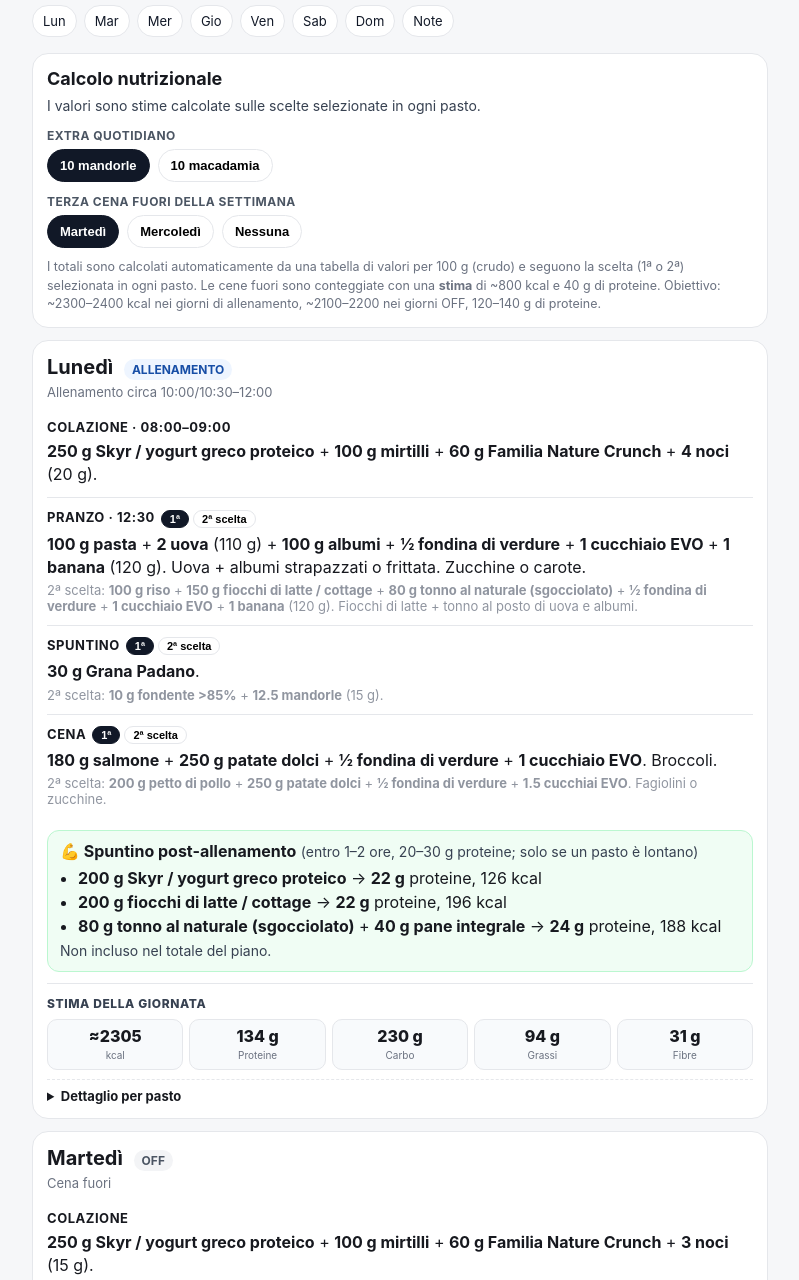
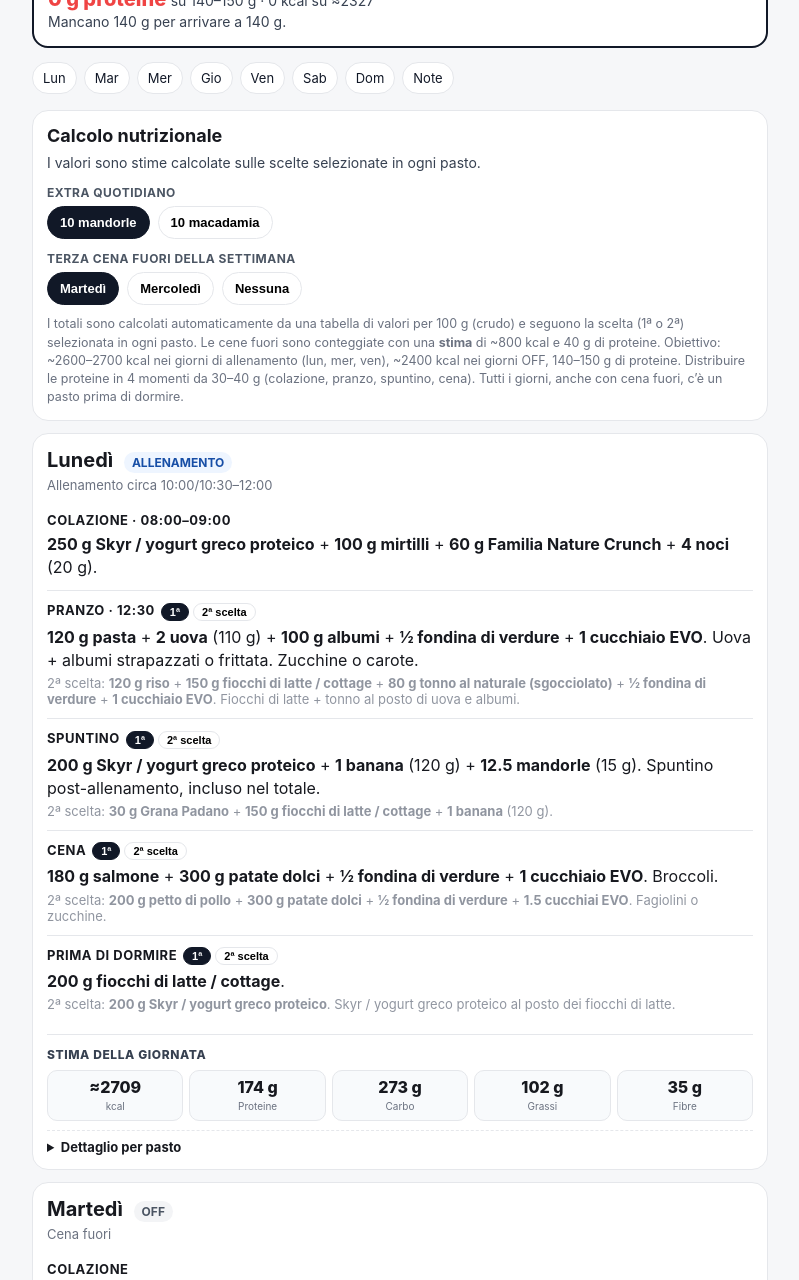
Before and after one commit to gbcp714-ctrl/alimentazione, a plain HTML site: page index.html in a window 1280 px wide. Shown: the part 729-2009 px from the top of the page, without its empty margins (240-1039 px from the left). Drawn offline with Linux system fonts and the light colour scheme.

Commit message:
Piano v6: +kcal, proteine 140–150 g, spuntino post-allenamento, pasto prima di dormire, cache SW v8

```diff
--- a/index.html
+++ b/index.html
@@ -129,7 +129,8 @@ h1{font-size:25px;margin:2px 0 4px}.sub{font-size:13px;color:var(--muted)}
   <div class="calc-note">
     I totali sono calcolati automaticamente da una tabella di valori per 100 g (crudo) e seguono la scelta (1ª o 2ª) selezionata in ogni pasto.
     Le cene fuori sono conteggiate con una <b>stima</b> di ~800 kcal e 40 g di proteine.
-    Obiettivo: ~2300–2400 kcal nei giorni di allenamento, ~2100–2200 nei giorni OFF, 120–140 g di proteine.
+    Obiettivo: ~2600–2700 kcal nei giorni di allenamento (lun, mer, ven), ~2400 kcal nei giorni OFF, 140–150 g di proteine.
+    Distribuire le proteine in 4 momenti da 30–40 g (colazione, pranzo, spuntino, cena). Tutti i giorni, anche con cena fuori, c’è un pasto prima di dormire.
   </div>
 </div>
 
@@ -142,9 +143,11 @@ h1{font-size:25px;margin:2px 0 4px}.sub{font-size:13px;color:var(--muted)}
 <section class="day" id="sab"><h2>Sabato <span class="badge"></span></h2><div class="meta"></div><div class="meals"></div><div class="nutrition-panel" id="nutrition-sab"></div></section>
 <section class="day" id="dom"><h2>Domenica <span class="badge"></span></h2><div class="meta"></div><div class="meals"></div><div class="nutrition-panel" id="nutrition-dom"></div></section>
 <section class="card" id="notePiano"><h2>Note pratiche</h2><div class="small">
-<p><b>Skyr/yogurt:</b> 250 g al giorno, naturale, con almeno 10 g di proteine per 100 g.</p>
+<p><b>Skyr/yogurt:</b> 250 g a colazione tutti i giorni, naturale, con almeno 10 g di proteine per 100 g. Altri 200 g nello spuntino dei giorni ON (oppure come alternativa prima di dormire o nello spuntino OFF).</p>
 <p><b>Pasta, riso, patate e patate dolci:</b> pesi a crudo. <b>Uova:</b> 1 uovo ≈ 55 g; <b>albumi:</b> in brick, 100 g ≈ 3 albumi.</p>
 <p><b>Proteine a pranzo:</b> almeno 30–35 g (uova + albumi, tonno, fiocchi di latte o ricotta).</p>
+<p><b>Spuntino dei giorni ON:</b> è lo spuntino post-allenamento ed è incluso nel totale.</p>
+<p><b>Prima di dormire:</b> 200 g di fiocchi di latte (oppure 200 g di skyr), tutti i giorni, anche nelle sere con cena fuori.</p>
 <p><b>Olio EVO:</b> 1 cucchiaio = 10 g. <b>Verdure:</b> ½ fondina ≈ 150 g a pranzo e a cena.</p>
 <p><b>Frutta secca extra:</b> ogni giorno 10 mandorle oppure 10 macadamia, in aggiunta al piano.</p>
 <p><b>Cena fuori:</b> venerdì, sabato e una sera tra martedì e mercoledì (selezionala nel cruscotto). Conteggiata come stima di ~800 kcal e 40 g di proteine: preferire carne o pesce + verdure.</p>
@@ -174,10 +177,10 @@ h1{font-size:25px;margin:2px 0 4px}.sub{font-size:13px;color:var(--muted)}
 </details>
 
 <section class="shop-category"><h2>🥛 Yogurt e latticini</h2>
-<div class="shop-item"><input id="yogurt" type="checkbox"><div><div class="shop-name">Skyr / yogurt greco naturale proteico</div><div class="shop-detail">250 g al giorno · marca e formato liberi</div></div><div class="nutri"><span class="p on"></span><span class="c"></span><span class="g"></span><span class="f"></span></div></div>
+<div class="shop-item"><input id="yogurt" type="checkbox"><div><div class="shop-name">Skyr / yogurt greco naturale proteico</div><div class="shop-detail">250 g a colazione tutti i giorni + 200 g nello spuntino dei giorni ON (lun, mer, ven). Circa 2,3 kg a settimana. Alternative: 150 g nello spuntino OFF o 200 g prima di dormire</div></div><div class="nutri"><span class="p on"></span><span class="c"></span><span class="g"></span><span class="f"></span></div></div>
 <div class="shop-item"><input id="ricotta" type="checkbox"><div><div class="shop-name">Ricotta</div><div class="shop-detail">150 g (2ª scelta pranzo)</div></div><div class="nutri"><span class="p on"></span><span class="c"></span><span class="g on"></span><span class="f"></span></div></div>
-<div class="shop-item"><input id="cottage" type="checkbox"><div><div class="shop-name">Cottage / fiocchi di latte</div><div class="shop-detail">150–200 g a pranzo</div></div><div class="nutri"><span class="p on"></span><span class="c"></span><span class="g"></span><span class="f"></span></div></div>
-<div class="shop-item"><input id="grana" type="checkbox"><div><div class="shop-name">Grana Padano</div><div class="shop-detail">30 g per spuntino</div></div><div class="nutri"><span class="p on"></span><span class="c"></span><span class="g on"></span><span class="f"></span></div></div>
+<div class="shop-item"><input id="cottage" type="checkbox"><div><div class="shop-name">Cottage / fiocchi di latte</div><div class="shop-detail">200 g ogni sera prima di dormire + 150 g nello spuntino dei giorni OFF. Anche a pranzo in alcune scelte. Circa 2 kg a settimana sulla scelta principale</div></div><div class="nutri"><span class="p on"></span><span class="c"></span><span class="g"></span><span class="f"></span></div></div>
+<div class="shop-item"><input id="grana" type="checkbox"><div><div class="shop-name">Grana Padano</div><div class="shop-detail">30 g nello spuntino dei giorni OFF (scelta principale) e nella 2ª scelta dei giorni ON</div></div><div class="nutri"><span class="p on"></span><span class="c"></span><span class="g on"></span><span class="f"></span></div></div>
 </section>
 
 <section class="shop-category"><h2>🥚 Uova</h2>
@@ -207,11 +210,11 @@ h1{font-size:25px;margin:2px 0 4px}.sub{font-size:13px;color:var(--muted)}
 <section class="shop-category"><h2>🌾 Cereali e carboidrati</h2>
 <div class="shop-item"><input id="nature" type="checkbox"><div><div class="shop-name">Familia Nature Crunch</div><div class="shop-detail">60 g ON / 40 g OFF</div></div><div class="nutri"><span class="p"></span><span class="c on"></span><span class="g"></span><span class="f on"></span></div></div>
 <div class="shop-item"><input id="avena" type="checkbox"><div><div class="shop-name">Fiocchi d’avena integrali</div><div class="shop-detail">Alternativa soprattutto nei giorni OFF</div></div><div class="nutri"><span class="p"></span><span class="c on"></span><span class="g"></span><span class="f on"></span></div></div>
-<div class="shop-item"><input id="pasta" type="checkbox"><div><div class="shop-name">Pasta normale</div><div class="shop-detail">100 g nei giorni ON</div></div><div class="nutri"><span class="p"></span><span class="c on"></span><span class="g"></span><span class="f"></span></div></div>
-<div class="shop-item"><input id="riso" type="checkbox"><div><div class="shop-name">Riso</div><div class="shop-detail">100 g nei giorni ON</div></div><div class="nutri"><span class="p"></span><span class="c on"></span><span class="g"></span><span class="f"></span></div></div>
-<div class="shop-item"><input id="pastaInt" type="checkbox"><div><div class="shop-name">Pasta integrale</div><div class="shop-detail">70–90 g nei giorni OFF</div></div><div class="nutri"><span class="p"></span><span class="c on"></span><span class="g"></span><span class="f on"></span></div></div>
-<div class="shop-item"><input id="risoInt" type="checkbox"><div><div class="shop-name">Riso integrale</div><div class="shop-detail">70–90 g nei giorni OFF</div></div><div class="nutri"><span class="p"></span><span class="c on"></span><span class="g"></span><span class="f on"></span></div></div>
-<div class="shop-item"><input id="patateDolci" type="checkbox"><div><div class="shop-name">Patate dolci</div><div class="shop-detail">250–300 g a crudo nelle cene ON a casa</div></div><div class="nutri"><span class="p"></span><span class="c on"></span><span class="g"></span><span class="f on"></span></div></div>
+<div class="shop-item"><input id="pasta" type="checkbox"><div><div class="shop-name">Pasta normale</div><div class="shop-detail">120 g nei giorni ON</div></div><div class="nutri"><span class="p"></span><span class="c on"></span><span class="g"></span><span class="f"></span></div></div>
+<div class="shop-item"><input id="riso" type="checkbox"><div><div class="shop-name">Riso</div><div class="shop-detail">120 g nei giorni ON</div></div><div class="nutri"><span class="p"></span><span class="c on"></span><span class="g"></span><span class="f"></span></div></div>
+<div class="shop-item"><input id="pastaInt" type="checkbox"><div><div class="shop-name">Pasta integrale</div><div class="shop-detail">50 g a pranzo nei giorni OFF</div></div><div class="nutri"><span class="p"></span><span class="c on"></span><span class="g"></span><span class="f on"></span></div></div>
+<div class="shop-item"><input id="risoInt" type="checkbox"><div><div class="shop-name">Riso integrale</div><div class="shop-detail">70 g a cena il giovedì; 50 g a pranzo nella 2ª scelta della domenica</div></div><div class="nutri"><span class="p"></span><span class="c on"></span><span class="g"></span><span class="f on"></span></div></div>
+<div class="shop-item"><input id="patateDolci" type="checkbox"><div><div class="shop-name">Patate dolci</div><div class="shop-detail">300–350 g a crudo nelle cene ON a casa</div></div><div class="nutri"><span class="p"></span><span class="c on"></span><span class="g"></span><span class="f on"></span></div></div>
 <div class="shop-item"><input id="patate" type="checkbox"><div><div class="shop-name">Patate</div><div class="shop-detail">250–300 g a crudo nelle cene OFF</div></div><div class="nutri"><span class="p"></span><span class="c on"></span><span class="g"></span><span class="f on"></span></div></div>
 <div class="shop-item"><input id="paneInt" type="checkbox"><div><div class="shop-name">Pane integrale</div><div class="shop-detail">40 g a cena / 80 g a pranzo (2ª scelta)</div></div><div class="nutri"><span class="p"></span><span class="c on"></span><span class="g"></span><span class="f on"></span></div></div>
 <div class="shop-item"><input id="galFarro" type="checkbox"><div><div class="shop-name">Gallette di farro</div><div class="shop-detail">2–3 come alternativa</div></div><div class="nutri"><span class="p"></span><span class="c on"></span><span class="g"></span><span class="f"></span></div></div>
@@ -220,7 +223,7 @@ h1{font-size:25px;margin:2px 0 4px}.sub{font-size:13px;color:var(--muted)}
 
 <section class="shop-category"><h2>🍌 Frutta</h2><div class="tip">Mirtilli + banane sono la base. Oltre a questi scegli 1–2 tipi di frutta OFF per settimana.</div>
 <div class="shop-item"><input id="mirtilli" type="checkbox"><div><div class="shop-name">Mirtilli</div><div class="shop-detail">100 g ogni giorno</div></div><div class="nutri"><span class="p"></span><span class="c on"></span><span class="g"></span><span class="f on"></span></div></div>
-<div class="shop-item"><input id="banane" type="checkbox"><div><div class="shop-name">Banane</div><div class="shop-detail">1 a pranzo nei giorni ON</div></div><div class="nutri"><span class="p"></span><span class="c on"></span><span class="g"></span><span class="f on"></span></div></div>
+<div class="shop-item"><input id="banane" type="checkbox"><div><div class="shop-name">Banane</div><div class="shop-detail">1 nello spuntino dei giorni ON (lun, mer, ven)</div></div><div class="nutri"><span class="p"></span><span class="c on"></span><span class="g"></span><span class="f on"></span></div></div>
 <div class="shop-item"><input id="kiwi" type="checkbox"><div><div class="shop-name">Kiwi</div></div><div class="nutri"><span class="p"></span><span class="c on"></span><span class="g"></span><span class="f on"></span></div></div>
 <div class="shop-item"><input id="agrumi" type="checkbox"><div><div class="shop-name">Arance / mandarini</div></div><div class="nutri"><span class="p"></span><span class="c on"></span><span class="g"></span><span class="f on"></span></div></div>
 <div class="shop-item"><input id="mele" type="checkbox"><div><div class="shop-name">Mele</div></div><div class="nutri"><span class="p"></span><span class="c on"></span><span class="g"></span><span class="f on"></span></div></div>
@@ -238,7 +241,7 @@ h1{font-size:25px;margin:2px 0 4px}.sub{font-size:13px;color:var(--muted)}
 
 <section class="shop-category"><h2>🥑 Frutta secca e grassi</h2>
 <div class="shop-item"><input id="noci" type="checkbox"><div><div class="shop-name">Noci</div><div class="shop-detail">3–4 a colazione</div></div><div class="nutri"><span class="p on"></span><span class="c"></span><span class="g on"></span><span class="f on"></span></div></div>
-<div class="shop-item"><input id="mandorle" type="checkbox"><div><div class="shop-name">Mandorle</div><div class="shop-detail">Piccola manciata</div></div><div class="nutri"><span class="p on"></span><span class="c"></span><span class="g on"></span><span class="f on"></span></div></div>
+<div class="shop-item"><input id="mandorle" type="checkbox"><div><div class="shop-name">Mandorle</div><div class="shop-detail">15 g nello spuntino dei giorni ON + 10 al giorno come extra</div></div><div class="nutri"><span class="p on"></span><span class="c"></span><span class="g on"></span><span class="f on"></span></div></div>
 <div class="shop-item"><input id="avocado" type="checkbox"><div><div class="shop-name">Avocado</div><div class="shop-detail">½ per spuntino</div></div><div class="nutri"><span class="p"></span><span class="c"></span><span class="g on"></span><span class="f on"></span></div></div>
 <div class="shop-item"><input id="evo" type="checkbox"><div><div class="shop-name">Olio extravergine di oliva</div></div><div class="nutri"><span class="p"></span><span class="c"></span><span class="g on"></span><span class="f"></span></div></div>
 </section>
@@ -413,54 +416,65 @@ const UNITS = {uova:[55,'uova','uovo'],noci:[5,'noci','noce'],mandorle:[1.2,'man
 const DINNER_OUT = {kcal:800,p:40,c:80,g:35,f:8};
 const BRK_ON  = {items:[['skyr',250],['mirtilli',100],['crunch',60],['noci',20]]};
 const BRK_OFF = {items:[['skyr',250],['mirtilli',100],['crunch',60],['noci',15]]};
-const SNACK_ON  = {items:[['grana',30]], alt:{items:[['fondente',10],['mandorle',15]]}};
-const SNACK_OFF = {items:[['grana',30],['frutta',150]], alt:{items:[['avocado',70],['pane',40]]}};
+const SNACK_ON  = {items:[['skyr',200],['banana',120],['mandorle',15]], note:'Spuntino post-allenamento, incluso nel totale.',
+  alt:{items:[['grana',30],['fiocchi',150],['banana',120]]}};
+const SNACK_OFF = {items:[['grana',30],['fiocchi',150],['frutta',150]],
+  alt:{items:[['avocado',70],['pane',40],['skyr',150]]}};
+const BED = {name:'Prima di dormire', items:[['fiocchi',200]],
+  alt:{items:[['skyr',200]], note:'Skyr / yogurt greco proteico al posto dei fiocchi di latte.'}};
 const PLAN = {
   lun:{on:true, meta:'Allenamento circa 10:00/10:30–12:00', meals:[
     {name:'Colazione · 08:00–09:00', ...BRK_ON},
-    {name:'Pranzo · 12:30', items:[['pasta',100],['uova',110],['albumi',100],['verdure',150],['evo',10],['banana',120]], note:'Uova + albumi strapazzati o frittata. Zucchine o carote.',
-      alt:{items:[['riso',100],['fiocchi',150],['tonno',80],['verdure',150],['evo',10],['banana',120]], note:'Fiocchi di latte + tonno al posto di uova e albumi.'}},
+    {name:'Pranzo · 12:30', items:[['pasta',120],['uova',110],['albumi',100],['verdure',150],['evo',10]], note:'Uova + albumi strapazzati o frittata. Zucchine o carote.',
+      alt:{items:[['riso',120],['fiocchi',150],['tonno',80],['verdure',150],['evo',10]], note:'Fiocchi di latte + tonno al posto di uova e albumi.'}},
     {name:'Spuntino', ...SNACK_ON},
-    {name:'Cena', items:[['salmone',180],['patateDolci',250],['verdure',150],['evo',10]], note:'Broccoli.',
-      alt:{items:[['pollo',200],['patateDolci',250],['verdure',150],['evo',15]], note:'Fagiolini o zucchine.'}}]},
+    {name:'Cena', items:[['salmone',180],['patateDolci',300],['verdure',150],['evo',10]], note:'Broccoli.',
+      alt:{items:[['pollo',200],['patateDolci',300],['verdure',150],['evo',15]], note:'Fagiolini o zucchine.'}},
+    BED]},
   mar:{on:false, meals:[
     {name:'Colazione', ...BRK_OFF},
-    {name:'Pranzo', items:[['fiocchi',200],['pastaInt',90],['verdure',150],['evo',10],['frutta',150]],
-      alt:{items:[['uova',110],['albumi',100],['pane',80],['verdure',150],['evo',10],['frutta',150]], note:'Oppure tonno 120 g al posto di uova + albumi.'}},
+    {name:'Pranzo', items:[['fiocchi',200],['pastaInt',50],['verdure',150],['evo',5],['frutta',150]],
+      alt:{items:[['uova',110],['albumi',100],['pane',80],['verdure',150],['evo',5],['frutta',150]], note:'Oppure tonno 120 g al posto di uova + albumi.'}},
     {name:'Spuntino', ...SNACK_OFF},
     {name:'Cena', items:[['pollo',180],['patate',250],['verdure',150],['evo',15],['pane',40]],
-      alt:{items:[['orata',220],['patate',250],['verdure',150],['evo',15],['pane',40]], note:'Tacchino o pesce magro.'}}]},
+      alt:{items:[['orata',220],['patate',250],['verdure',150],['evo',15],['pane',40]], note:'Tacchino o pesce magro.'}},
+    BED]},
   mer:{on:true, meta:'Allenamento circa 10:00/10:30–12:00', meals:[
     {name:'Colazione', ...BRK_ON},
-    {name:'Pranzo', items:[['riso',100],['uova',110],['tonno',80],['verdure',150],['evo',10],['banana',120]],
-      alt:{items:[['pasta',100],['ricotta',150],['albumi',100],['verdure',150],['evo',10],['banana',120]], note:'Ricotta + albumi.'}},
+    {name:'Pranzo', items:[['riso',120],['uova',110],['tonno',80],['verdure',150],['evo',10]],
+      alt:{items:[['pasta',120],['ricotta',150],['albumi',100],['verdure',150],['evo',10]], note:'Ricotta + albumi.'}},
     {name:'Spuntino', ...SNACK_ON},
-    {name:'Cena', items:[['pollo',200],['patateDolci',300],['verdure',150],['evo',15],['pane',40]], note:'Spinaci.',
-      alt:{items:[['salmone',180],['patateDolci',250],['verdure',150],['evo',10],['pane',40]]}}]},
+    {name:'Cena', items:[['pollo',200],['patateDolci',350],['verdure',150],['evo',10],['pane',40]], note:'Spinaci.',
+      alt:{items:[['salmone',180],['patateDolci',300],['verdure',150],['evo',10],['pane',40]]}},
+    BED]},
   gio:{on:false, meals:[
     {name:'Colazione', ...BRK_OFF},
-    {name:'Pranzo', items:[['uova',110],['albumi',100],['pastaInt',90],['verdure',150],['evo',10],['frutta',150]],
-      alt:{items:[['fiocchi',200],['pane',80],['verdure',150],['evo',10],['frutta',150]], note:'Oppure tonno 120 g.'}},
+    {name:'Pranzo', items:[['uova',110],['albumi',100],['pastaInt',50],['verdure',150],['evo',5],['frutta',150]],
+      alt:{items:[['fiocchi',200],['pane',80],['verdure',150],['evo',5],['frutta',150]], note:'Oppure tonno 120 g.'}},
     {name:'Spuntino', ...SNACK_OFF},
     {name:'Cena', items:[['tacchino',180],['risoInt',70],['verdure',150],['evo',15]],
-      alt:{items:[['orata',220],['patate',300],['verdure',150],['evo',15]], note:'Pollo, orata o spigola.'}}]},
+      alt:{items:[['orata',220],['patate',300],['verdure',150],['evo',15]], note:'Pollo, orata o spigola.'}},
+    BED]},
   ven:{on:true, meta:'Cena fuori', out:true, meals:[
     {name:'Colazione', ...BRK_ON},
-    {name:'Pranzo', items:[['pasta',100],['uova',110],['albumi',100],['verdure',150],['evo',10],['banana',120]],
-      alt:{items:[['riso',100],['ricotta',150],['tonno',80],['verdure',150],['evo',10],['banana',120]]}},
-    {name:'Spuntino', ...SNACK_ON}]},
+    {name:'Pranzo', items:[['pasta',120],['uova',110],['albumi',100],['verdure',150],['evo',10]],
+      alt:{items:[['riso',120],['ricotta',150],['tonno',80],['verdure',150],['evo',10]]}},
+    {name:'Spuntino', ...SNACK_ON},
+    BED]},
   sab:{on:false, meta:'Cena fuori', out:true, meals:[
     {name:'Colazione', ...BRK_OFF},
-    {name:'Pranzo', items:[['fiocchi',200],['pastaInt',90],['verdure',150],['evo',10],['frutta',150]],
-      alt:{items:[['uova',110],['albumi',100],['pane',80],['verdure',150],['evo',10],['frutta',150]]}},
-    {name:'Spuntino', ...SNACK_OFF}]},
+    {name:'Pranzo', items:[['fiocchi',200],['pastaInt',50],['verdure',150],['evo',5],['frutta',150]],
+      alt:{items:[['uova',110],['albumi',100],['pane',80],['verdure',150],['evo',5],['frutta',150]]}},
+    {name:'Spuntino', ...SNACK_OFF},
+    BED]},
   dom:{on:false, meals:[
     {name:'Colazione', ...BRK_OFF},
-    {name:'Pranzo', items:[['uova',110],['tonno',80],['pastaInt',90],['verdure',150],['evo',10],['frutta',150]],
-      alt:{items:[['fiocchi',200],['risoInt',90],['verdure',150],['evo',10],['frutta',150]]}},
+    {name:'Pranzo', items:[['uova',110],['tonno',80],['pastaInt',50],['verdure',150],['evo',5],['frutta',150]],
+      alt:{items:[['fiocchi',200],['risoInt',50],['verdure',150],['evo',5],['frutta',150]]}},
     {name:'Spuntino', ...SNACK_OFF},
     {name:'Cena', items:[['manzo',180],['patate',300],['verdure',150],['evo',15]],
-      alt:{items:[['pollo',200],['patate',300],['verdure',150],['evo',15]], note:'Pollo o tacchino.'}}]}
+      alt:{items:[['pollo',200],['patate',300],['verdure',150],['evo',15]], note:'Pollo o tacchino.'}},
+    BED]}
 };
 const EXTRA = {mandorle:[['mandorle',12]], macadamia:[['macadamia',25]]};
 function itemMacros([k,gr]){const f=FOODS[k];const m=gr/100;return {kcal:f.kcal*m,p:f.p*m,c:f.c*m,g:f.g*m,f:f.f*m}}
@@ -507,7 +521,6 @@ function renderPlan(){
       html+=`<div class="meal"><h3>${m.name}${toggle}</h3><p class="${useAlt?'chosen-alt':''}">${describe(m.items)}.${note}</p>${alt}</div>`;
     });
     if(outTonight) html+=`<div class="meal"><h3>Cena</h3><p><b>Fuori.</b> Preferire carne o pesce + verdure.<span class="note">Nel totale: stima ~${DINNER_OUT.kcal} kcal, ${DINNER_OUT.p} g proteine.</span></p></div>`;
-    if(d.on) html+=postSnackHtml();
     sec.querySelector('.meals').innerHTML=html;
   });
   renderNutrition();
@@ -548,16 +561,13 @@ function renderNutrition(){
 }
 
 /* ===== Oggi: contatore proteine e spuntini post-allenamento ===== */
-const P_MIN=126,P_MAX=152,DAYKEYS=['dom','lun','mar','mer','gio','ven','sab'];
+const P_MIN=140,P_MAX=150,DAYKEYS=['dom','lun','mar','mer','gio','ven','sab'];
 function todayInfo(){const now=new Date();let iso,wd;
  try{iso=now.toLocaleDateString('en-CA',{timeZone:'Europe/Zurich'});wd=new Date(iso+'T12:00:00').getDay()}catch(e){iso=now.toISOString().slice(0,10);wd=now.getDay()}
  return {iso,day:DAYKEYS[wd]}}
 function eatenLoad(iso){try{return JSON.parse(localStorage.getItem('eaten_'+iso)||'{}')||{}}catch(e){return {}}}
 function cleanOldEaten(iso){try{for(let i=localStorage.length-1;i>=0;i--){const k=localStorage.key(i);if(k&&k.startsWith('eaten_')&&k!=='eaten_'+iso)localStorage.removeItem(k)}}catch(e){}}
 function toggleEaten(i){const {iso}=todayInfo();const e=eatenLoad(iso);e[i]=!e[i];localStorage.setItem('eaten_'+iso,JSON.stringify(e));renderToday()}
-const POST_SNACKS=[[['skyr',200]],[['fiocchi',200]],[['tonno',80],['pane',40]],[['uova',110],['albumi',100]]];
-function postSnackHtml(){const list=POST_SNACKS.map(it=>({it,m:mealMacros(it)})).filter(x=>x.m.p>=20&&x.m.p<=30).slice(0,3);
- return `<div class="post-box"><b>💪 Spuntino post-allenamento</b> <span class="small">(entro 1–2 ore, 20–30 g proteine; solo se un pasto è lontano)</span><ul>${list.map(x=>`<li>${describe(x.it)} → <b>${fmt(x.m.p)} g</b> proteine, ${fmt(x.m.kcal)} kcal</li>`).join('')}</ul><div class="small">Non incluso nel totale del piano.</div></div>`}
 function renderToday(){
  const {iso,day}=todayInfo();cleanOldEaten(iso);const d=PLAN[day];const el=document.getElementById('oggiCard');if(!el)return;
  const rows=dayRows(day,selectedExtra,variableDinner,choices);const e=eatenLoad(iso);
@@ -572,7 +582,7 @@ function renderToday(){
   ${rows.map((r,i)=>`<label class="eat-row"><input type="checkbox" ${e[i]?'checked':''} onchange="toggleEaten(${i})"><span>${r.name}</span><span class="em">${fmt(r.p)} g · ${fmt(r.kcal)} kcal</span></label>`).join('')}
   <div class="pbar"><div style="width:${pct}%;background:${col}"></div><span class="mk" style="left:${mk}%"></span></div>
   <div><span class="ptot" style="color:${col}">${fmt(p)} g proteine</span> <span class="small">su ${P_MIN}–${P_MAX} g · ${fmt(k)} kcal su ≈${fmt(full.kcal)}</span></div>
-  <div class="small">${msg}</div>${d.on?postSnackHtml():''}`;
+  <div class="small">${msg}</div>`;
  document.querySelectorAll('.day').forEach(s=>s.classList.toggle('today',s.id===day));}
 showView('piano');
 renderCustom();updateOnlyMissingButton();applyOnlyMissing();updateNutrients();renderPlan();
--- a/service-worker.js
+++ b/service-worker.js
@@ -1,4 +1,4 @@
-const CACHE='alimentazione-v7';
+const CACHE='alimentazione-v8';
 const STATIC=['./','./index.html','./manifest.webmanifest','./icon-180.png','./icon-512.png'];
 self.addEventListener('install',e=>{self.skipWaiting();e.waitUntil(caches.open(CACHE).then(c=>c.addAll(STATIC)))});
 self.addEventListener('activate',e=>{e.waitUntil(caches.keys().then(keys=>Promise.all(keys.filter(k=>k!==CACHE).map(k=>caches.delete(k)))).then(()=>self.clients.claim()))});
```
